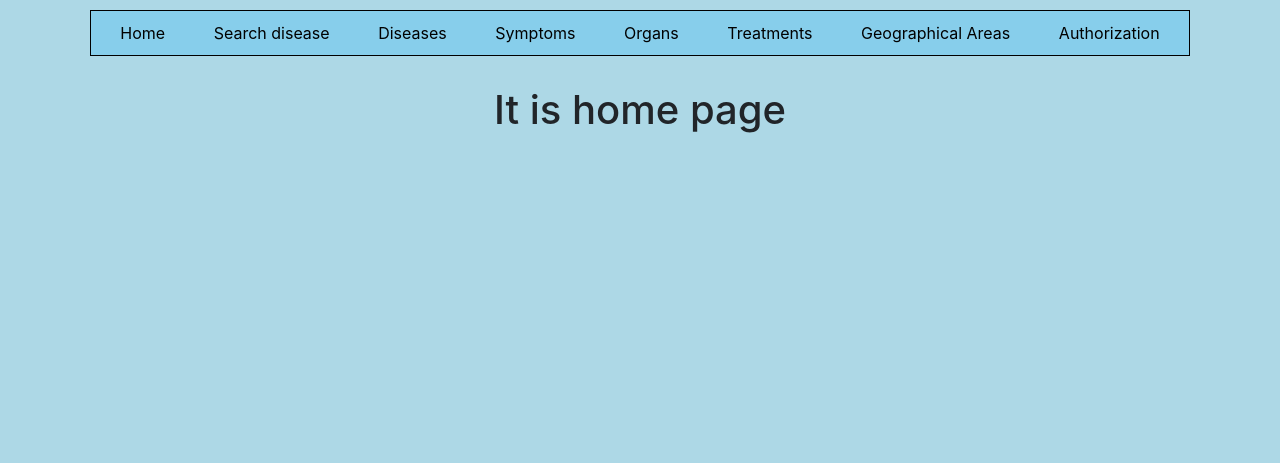
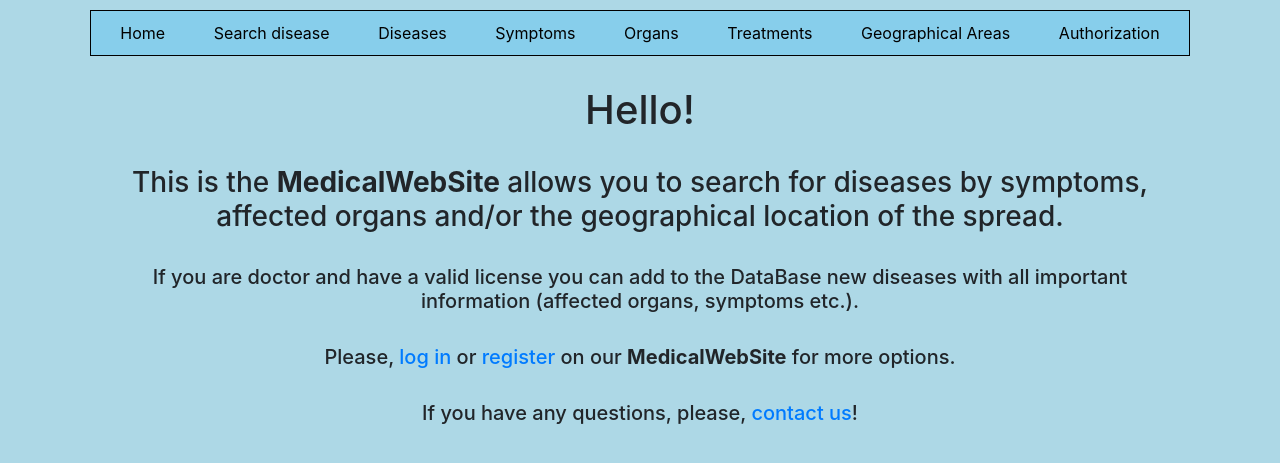
Before and after one commit to nikolska/Medical_reference_book, a Django app: page / in a window 1280 px wide. Shown: the top 463 px of the page. Run offline with Django 3.2, Linux system fonts and the light colour scheme; some libraries are stand-ins or nearby versions.

Commit message:
update home page, readme.md

```diff
--- a/medical_app/main_app/templates/home_page.html
+++ b/medical_app/main_app/templates/home_page.html
@@ -5,6 +5,15 @@
 
 {% block content %}
 
-<h1 align="center">It is home page</h1>
+<div align="center">
+    <h1>Hello! </h1><br>
+    <h3>This is the <b>MedicalWebSite</b> allows you to search for diseases by symptoms,
+        affected organs and/or the geographical location of the spread.</h3><br>
+    <h5>If you are doctor and have a valid license you can add to the DataBase new diseases
+        with all important information (affected organs, symptoms etc.).</h5><br>
+    <h5>Please, <a href="{% url 'log_in' %}">log in</a> or
+        <a href="{% url 'registration' %}">register</a> on our <b>MedicalWebSite</b> for more options.</h5><br>
+    <h5>If you have any questions, please, <a href="">contact us</a>!</h5>
+</div>
 
 {% endblock %}
```
Also changed, not shown: README.md.
